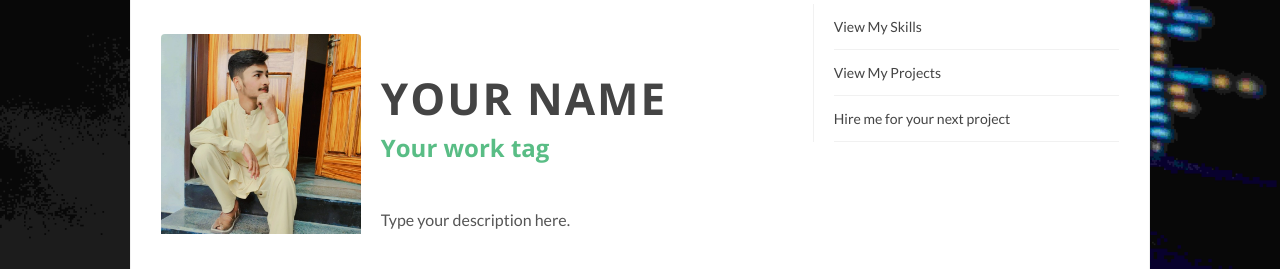
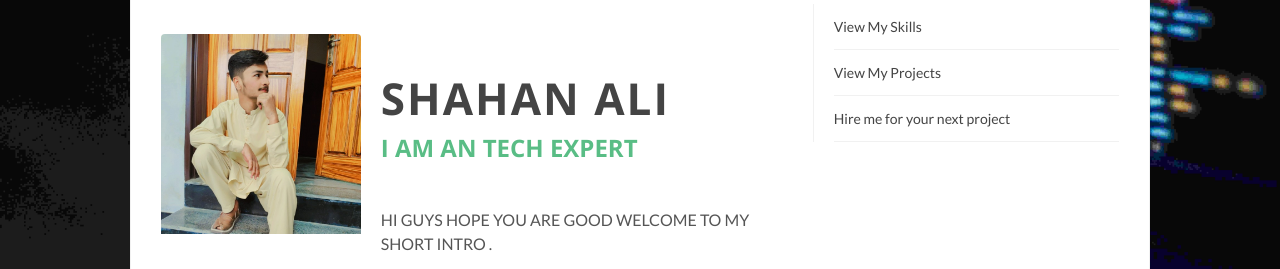
Before and after one commit to proboy315/ABOUT-ME, a plain HTML site: page index.html in a window 1280 px wide. Shown: the part 165-434 px from the top of the page. Drawn offline with nearby package versions, Linux system fonts and the light colour scheme; a web font is replaced by a local one.

Commit message:
Update index.html

```diff
--- a/index.html
+++ b/index.html
@@ -40,7 +40,7 @@
       <header id="header">
         <div id="logo">
           <h6>
-            Your Name
+            SHAHAN ALI
           </h6>
           <h4>
             Tag1 / Tag2
@@ -116,13 +116,13 @@
                 <div class="info">
                   <h2>
                     <p></p>
-                    Your Name
+                    SHAHAN ALI
                   </h2>
                   <h4>
-                    Your work tag
+                    I AM AN TECH EXPERT
                   </h4>
                   <p>
-                    Type your description here.
+                    HI GUYS HOPE YOU ARE GOOD WELCOME TO MY SHORT INTRO .
                   </p>
                   </p>
                 </div>
@@ -157,7 +157,7 @@
                     <i class="icon-envelope"></i>
                     <div class="item-data">
                       <h3>
-                        <a href="mailto:write@your_mail.here">
+                        <a href="mailto:luciferkiller315@gmail.com">
                           Add Your mail
                         </a>
                       </h3>
```
